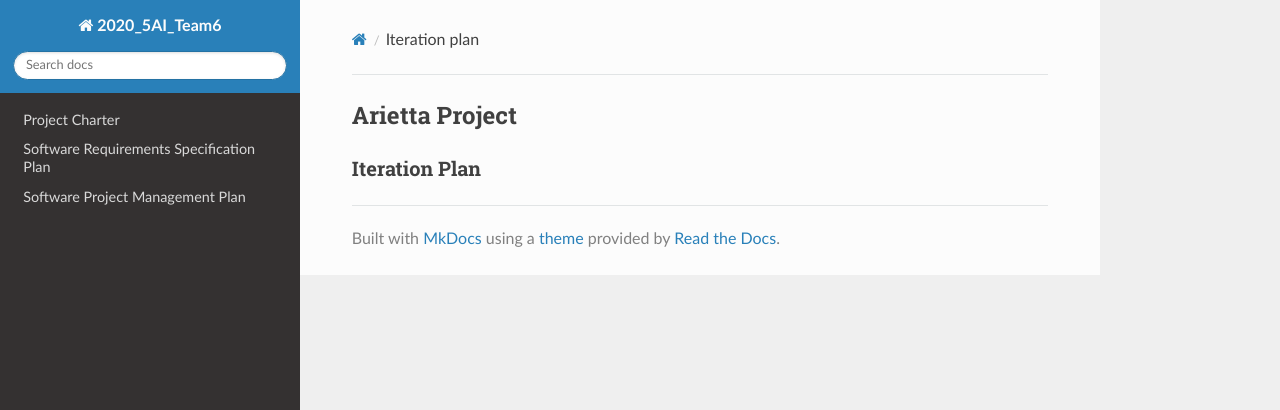
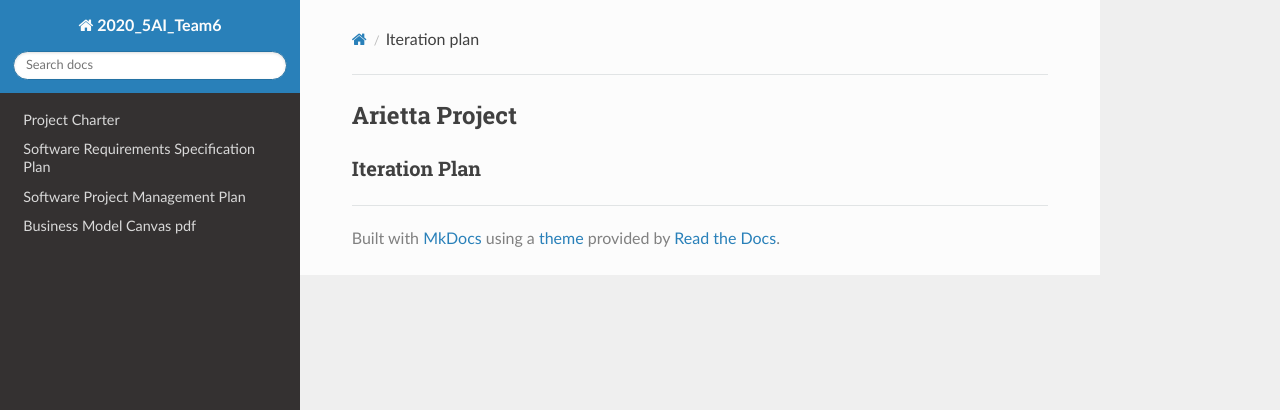
Before and after one commit to haoweydu/2020-5ai-team6-Du, an MkDocs documentation site: the page built from docs/iteration_plan.md, in a window 1280 px wide. Shown: the top 410 px of the page. Built offline with MkDocs 1.6.1, drawn with Linux system fonts in a browser that asks for light colours; nearby versions of some CDN libraries.

Commit message:
Update mkdocs.yml

```diff
--- a/mkdocs.yml
+++ b/mkdocs.yml
@@ -4,6 +4,7 @@ nav:
     - 'Project Charter': 'project_charter_doc_1.md'
     - 'Software Requirements Specification Plan': 'software_requirements_specification_doc3.md'
     - 'Software Project Management Plan': 'software_project_management_plan.md'
+    - 'Business Model Canvas pdf': 'business_model_canvas_poster.pdf'
 
 
 theme:
```
